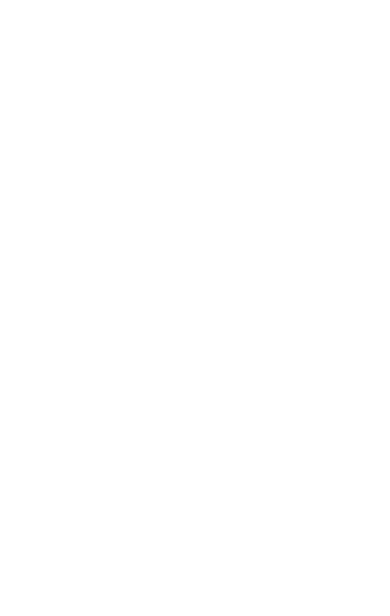
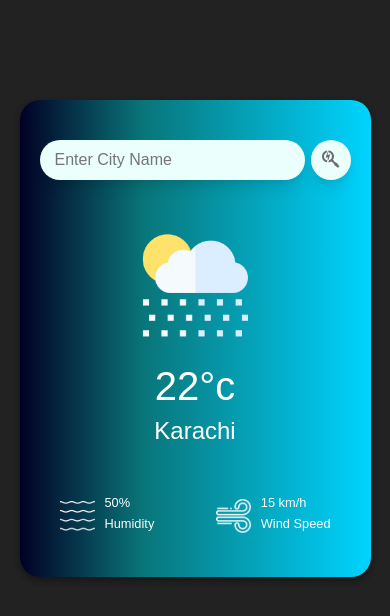
Before and after one commit to fahadhassan8/Weather-App, a plain HTML site: page Weather-app/index.html in a window 390 px wide. Drawn offline with Linux system fonts and the light colour scheme.

Commit message:
UI-Completed

```diff
--- a/Weather-app/index.html
+++ b/Weather-app/index.html
@@ -4,10 +4,37 @@
     <meta charset="UTF-8">
     <meta name="viewport" content="width=device-width, initial-scale=1.0">
     <title>Weather-app</title>
+    <link rel="stylesheet" href="https://cdnjs.cloudflare.com/ajax/libs/font-awesome/6.5.2/css/all.min.css" integrity="sha512-SnH5WK+bZxgPHs44uWIX+LLJAJ9/2PkPKZ5QiAj6Ta86w+fsb2TkcmfRyVX3pBnMFcV7oQPJkl9QevSCWr3W6A==" crossorigin="anonymous" referrerpolicy="no-referrer" />
     <link rel="stylesheet" href="style.css">
 </head>
 <body>
-
+    <div class="card">
+        <div class="search">
+            <input type="text" placeholder="Enter City Name" spellcheck="false">
+            <button><i class="fa-brands fa-searchengin"></i></button>
+        </div>
+        <div class="weather">
+            <img src="./assets/images/rain.png" class="weather-icon">
+            <h1 class="temp">22°c</h1>
+            <h2 class="city">Karachi</h2>
+            <div class="details">
+                <div class="col">
+                    <img src="./assets/images/humidity.png">
+                    <div>
+                        <p class="humidity">50%</p>
+                        <p class="humidity">Humidity</p>
+                    </div>
+                </div>
+                <div class="col">
+                    <img src="./assets/images/wind.png">
+                    <div>
+                        <p class="wind">15 km/h</p>
+                        <p class="wind">Wind Speed</p>
+                    </div>
+                </div>
+            </div>
+        </div>
+    </div>
 
     <script src="app.js"></script>
 </body>
--- a/Weather-app/style.css
+++ b/Weather-app/style.css
@@ -0,0 +1,120 @@
+*{
+    margin: 0;
+    padding: 0;
+    font-family: sans-serif;
+    box-sizing: border-box;
+}
+body{
+    background-color: #222;
+}
+.card{
+    width:90%;
+    max-width: 450px;
+    color:#fff;
+    box-shadow: rgba(0, 0, 0, 0.16) 0px 3px 6px, rgba(0, 0, 0, 0.23) 0px 3px 6px;
+    background: rgb(2,0,36);
+    background: linear-gradient(90deg, rgba(2,0,36,1) 0%, rgba(9,117,121,1) 35%, rgba(0,212,255,1) 100%);
+    margin: 100px auto 0;
+    border-radius: 20px;
+    padding: 40px 35px;
+    text-align: center;
+}
+.search{
+    width:100%;
+    display: flex;
+    align-items: center;
+    justify-content: space-between;
+}
+.search input{
+    border: 0;
+    outline: none;
+    background-color: #ebfffc;
+    box-shadow: rgba(0, 0, 0, 0.1) 0px 10px 15px -3px, rgba(0, 0, 0, 0.05) 0px 4px 6px -2px;
+    padding: 10px 25px;
+    height: 60px;
+    border-radius: 30px;
+    flex: 1;
+    margin-right: 16px;
+    font-size: 18px;
+}
+.search button{
+    border: 0;
+    outline: none;
+    background-color: #ebfffc;
+    box-shadow: rgba(0, 0, 0, 0.1) 0px 10px 15px -3px, rgba(0, 0, 0, 0.05) 0px 4px 6px -2px;
+    height: 60px;
+    width: 60px;
+    border-radius: 50%;
+    font-size: 1.8em;
+    color:#6c6c6c;
+    cursor: pointer;
+}
+.weather-icon{
+    width: 170px;
+    margin-top: 30px;
+}
+.weather h1{
+    font-size: 3em;
+    font-weight: 500;
+}
+.weather h2{
+    font-size: 2em;
+    font-weight: 400;
+    margin-top: 8px;
+}
+.details{
+    display: flex;
+    align-items: center;
+    justify-content: space-between;
+    padding: 0 20px;
+    margin-top: 50px;
+}
+.col{
+    display: flex;
+    align-items: center;
+    text-align: left;
+}
+.col img{
+    width:40px;
+    margin-right: 10px;
+}
+.humidity, .wind{
+    font-size: 1em;
+    margin-bottom: 6px;
+}
+@media (max-width:470px){
+    .search input{
+        padding: 8px 15px;
+        height: 40px;
+        font-size: 1em;
+    }
+    .search button{
+        height: 40px;
+        width: 40px;
+        border-radius: 20px;
+        font-size: 1.2em;
+    }
+    .weather-icon{
+        width: 150px;
+    }
+    .humidity, .wind{
+        font-size: 0.8em;
+    }
+    .weather h1{
+        font-size: 2.5em;
+    }
+    .weather h2{
+        font-size: 1.5em;
+    }
+    .col img{
+        width:35px;
+    }
+}
+@media (max-width:390px){
+    .card{
+        padding: 40px 20px;
+    }
+    .search input{
+        margin-right: 6px;
+    }
+}
```
Also changed, not shown: Weather-app/assets/images/clear.png (added), Weather-app/assets/images/clouds.png (added), Weather-app/assets/images/drizzle.png (added), Weather-app/assets/images/humidity.png (added), Weather-app/assets/images/mist.png (added), Weather-app/assets/images/rain.png (added), Weather-app/assets/images/search.png (added), Weather-app/assets/images/snow.png (added), Weather-app/assets/images/wind.png (added).
